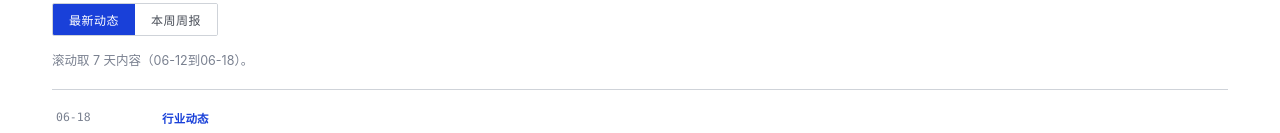
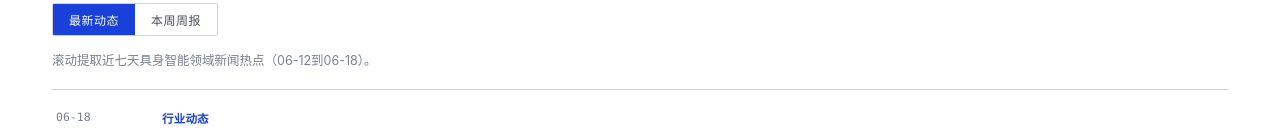
Before and after one commit to hesterzxy/embodied-ai-tracker, a website: page index.html in a window 1280 px wide. Shown: the part 1096-1229 px from the top of the page. Drawn offline with Linux system fonts and the light colour scheme.

Commit message:
chore: update rolling news copy

```diff
--- a/index.html
+++ b/index.html
@@ -186,7 +186,7 @@ table.cmp td.self.recent{background:linear-gradient(180deg,rgba(220,235,255,0.65
   </div>
 
   <!-- 最新动态 -->
-  <div id="feedNote" class="range-note">滚动取 7 天内容。</div>
+  <div id="feedNote" class="range-note">滚动提取近七天具身智能领域新闻热点。</div>
   <div id="viewFeed" class="feed">
     <div class="errnote" id="feedLoading">正在加载最新动态…</div>
   </div>
@@ -489,7 +489,7 @@ function renderFeed(items){
   const container=document.getElementById('viewFeed');
   const range=getRollingRange(7);
   const visible=(items||[]).filter(it=>withinRange(it.date, range.start, range.end));
-  document.getElementById('feedNote').textContent=`滚动取 7 天内容（${range.start}到${range.end}）。`;
+  document.getElementById('feedNote').textContent=`滚动提取近七天具身智能领域新闻热点（${range.start}到${range.end}）。`;
   if(!visible.length){
     container.innerHTML='<div class="errnote">暂无最新动态。</div>'; return;
   }
```
